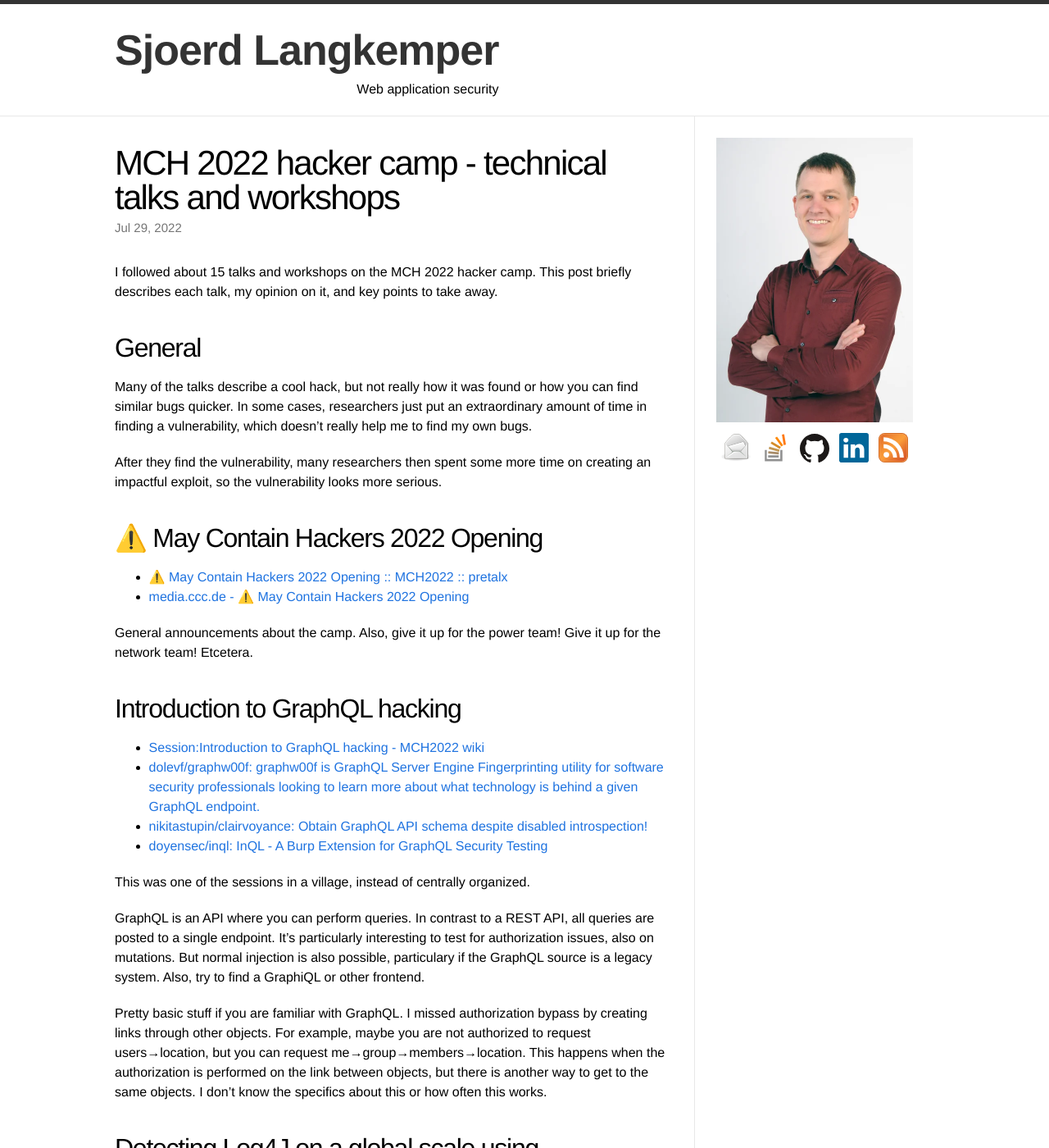
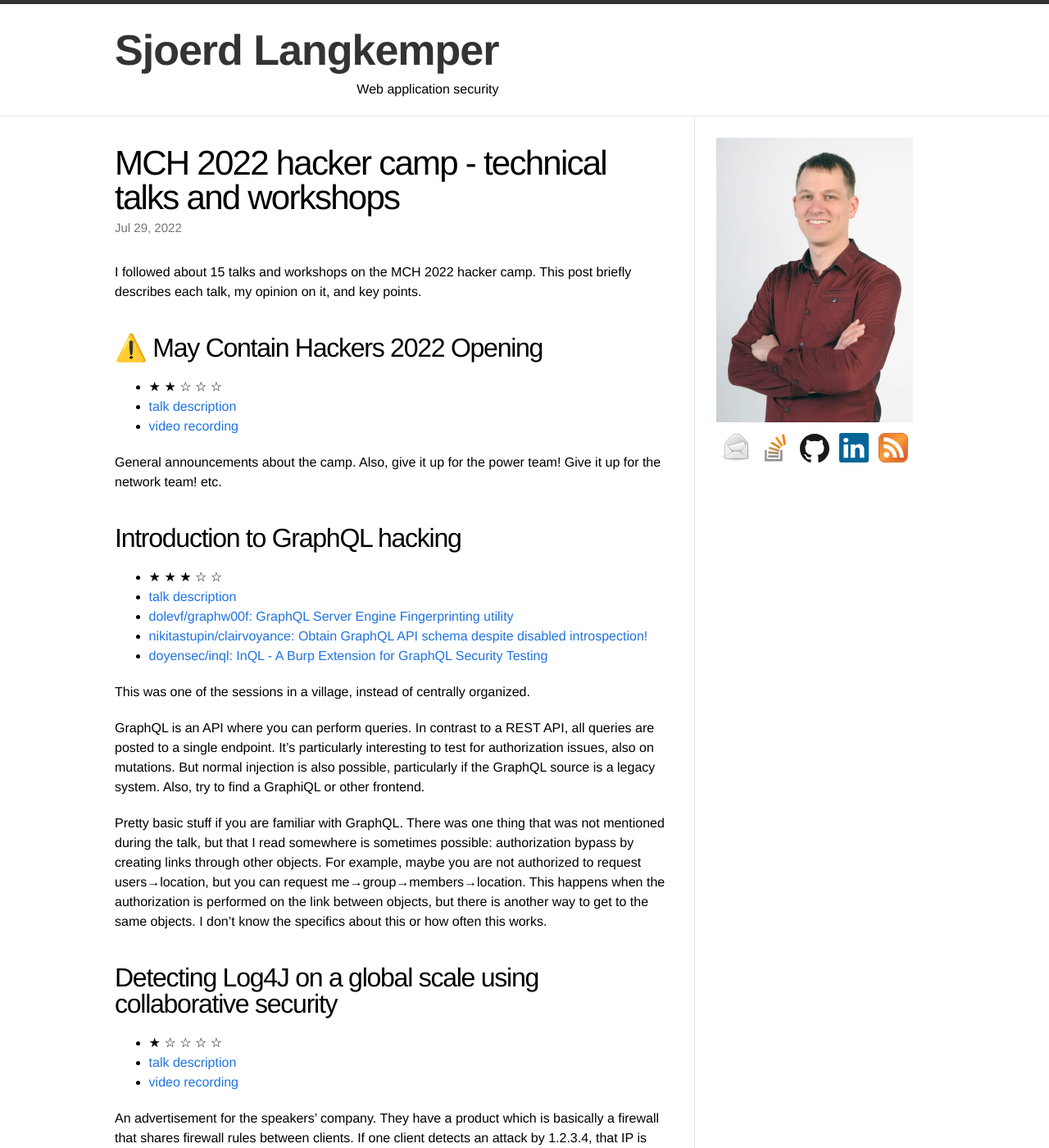
Before and after one commit to Sjord/Sjord.github.io, a Jekyll site: the page built from _posts/2022-07-27-mch-hacker-camp-technical-talks-workshops.md, in a window 1280 px wide and 1400 px high. Shown: the whole window at 82% size. Built offline with Jekyll 4.4.1, drawn with Linux system fonts in a browser that asks for light colours; some of the changed text lies outside the part shown.

Commit message:
Shorten links, add ratings

```diff
--- a/_posts/2022-07-27-mch-hacker-camp-technical-talks-workshops.md
+++ b/_posts/2022-07-27-mch-hacker-camp-technical-talks-workshops.md
@@ -5,40 +5,37 @@
 date: 2022-07-29
 ---
 
-I followed about 15 talks and workshops on the MCH 2022 hacker camp. This post briefly describes each talk, my opinion on it, and key points to take away.
+I followed about 15 talks and workshops on the MCH 2022 hacker camp. This post briefly describes each talk, my opinion on it, and key points.
 
 <!-- Photo source: https://pixabay.com/photos/speaker-talk-woman-microphone-6377629/ -->
 
-## General
-
-Many of the talks describe a cool hack, but not really how it was found or how you can find similar bugs quicker. In some cases, researchers just put an extraordinary amount of time in finding a vulnerability, which doesn't really help me to find my own bugs.
-
-After they find the vulnerability, many researchers then spent some more time on creating an impactful exploit, so the vulnerability looks more serious.
-
 ## ⚠️ May Contain Hackers 2022 Opening
 
-* [⚠️ May Contain Hackers 2022 Opening :: MCH2022 :: pretalx](https://program.mch2022.org/mch2022/talk/JBNXAX/)
-* [media.ccc.de - ⚠️ May Contain Hackers 2022 Opening](https://media.ccc.de/v/mch2022-109--may-contain-hackers-2022-opening)
+* &#9733; &#9733; &#9734; &#9734; &#9734;
+* [talk description](https://program.mch2022.org/mch2022/talk/JBNXAX/)
+* [video recording](https://media.ccc.de/v/mch2022-109--may-contain-hackers-2022-opening)
 
-General announcements about the camp. Also, give it up for the power team! Give it up for the network team! Etcetera.
+General announcements about the camp. Also, give it up for the power team! Give it up for the network team! etc.
 
 ## Introduction to GraphQL hacking
 
-* [Session:Introduction to GraphQL hacking - MCH2022 wiki](https://wiki.mch2022.org/Session:Introduction_to_GraphQL_hacking)
-* [dolevf/graphw00f: graphw00f is GraphQL Server Engine Fingerprinting utility for software security professionals looking to learn more about what technology is behind a given GraphQL endpoint.](https://github.com/dolevf/graphw00f)
+* &#9733; &#9733; &#9733; &#9734; &#9734;
+* [talk description](https://wiki.mch2022.org/Session:Introduction_to_GraphQL_hacking)
+* [dolevf/graphw00f: GraphQL Server Engine Fingerprinting utility](https://github.com/dolevf/graphw00f)
 * [nikitastupin/clairvoyance: Obtain GraphQL API schema despite disabled introspection!](https://github.com/nikitastupin/clairvoyance)
 * [doyensec/inql: InQL - A Burp Extension for GraphQL Security Testing](https://github.com/doyensec/inql)
 
 This was one of the sessions in a village, instead of centrally organized.
 
-GraphQL is an API where you can perform queries. In contrast to a REST API, all queries are posted to a single endpoint. It's particularly interesting to test for authorization issues, also on mutations. But normal injection is also possible, particulary if the GraphQL source is a legacy system. Also, try to find a GraphiQL or other frontend.
+GraphQL is an API where you can perform queries. In contrast to a REST API, all queries are posted to a single endpoint. It's particularly interesting to test for authorization issues, also on mutations. But normal injection is also possible, particularly if the GraphQL source is a legacy system. Also, try to find a GraphiQL or other frontend.
 
-Pretty basic stuff if you are familiar with GraphQL. I missed authorization bypass by creating links through other objects. For example, maybe you are not authorized to request users&#8594;location, but you can request me&#8594;group&#8594;members&#8594;location. This happens when the authorization is performed on the link between objects, but there is another way to get to the same objects. I don't know the specifics about this or how often this works.
+Pretty basic stuff if you are familiar with GraphQL. There was one thing that was not mentioned during the talk, but that I read somewhere is sometimes possible: authorization bypass by creating links through other objects. For example, maybe you are not authorized to request users&#8594;location, but you can request me&#8594;group&#8594;members&#8594;location. This happens when the authorization is performed on the link between objects, but there is another way to get to the same objects. I don't know the specifics about this or how often this works.
 
 ## Detecting Log4J on a global scale using collaborative security
 
-* [Detecting Log4J on a global scale using collaborative security :: MCH2022 :: pretalx](https://program.mch2022.org/mch2022/talk/DWKYMM/)
-* [media.ccc.de - Detecting Log4J on a global scale using collaborative security](https://media.ccc.de/v/mch2022-135-detecting-log4j-on-a-global-scale-using-collaborative-security)
+* &#9733; &#9734; &#9734; &#9734; &#9734;
+* [talk description](https://program.mch2022.org/mch2022/talk/DWKYMM/)
+* [video recording](https://media.ccc.de/v/mch2022-135-detecting-log4j-on-a-global-scale-using-collaborative-security)
 
 An advertisement for the speakers' company. They have a product which is basically a firewall that shares firewall rules between clients. If one client detects an attack by 1.2.3.4, that IP is also blocked on all other clients.
 
@@ -46,22 +43,24 @@
 
 I think it does make sense to collaborate more, or use open data about networks to determine the risk level of requests. But I thought this talk was a little disappointing.
 
-## M̶a̶y̶ Will Contain Climate Change
+## <s>May</s> Will Contain Climate Change
 
-* [M̶a̶y̶ Will Contain Climate Change :: MCH2022 :: pretalx](https://program.mch2022.org/mch2022/talk/U8AEE9/)
-* [media.ccc.de - M̶a̶y̶ Will Contain Climate Change](https://media.ccc.de/v/mch2022-278-m-a-y-will-contain-climate-change)
+* &#9733; &#9733; &#9733; &#9734; &#9734;
+* [talk description](https://program.mch2022.org/mch2022/talk/U8AEE9/)
+* [video recording](https://media.ccc.de/v/mch2022-278-m-a-y-will-contain-climate-change)
 
-A depressing talk about the state of the world. Take aways are:
+A depressing talk about the state of the world. Takeaways are:
 
 * Keep living your live. We are trying to save the environment so we can live happily ever after, and it is of no use to be intentionally miserable right now.
 * Don't stock up on beans, toilet paper and water, but do prepare for extreme weather.
 * Keep a sense of scale in mind. Petroleum distilleries in Rotterdam use about 1000 MW of thermal energy, so removing your charger from the socket after charging doesn't make a dent in the total energy usage.
 
-## bug hunting for normal people
+## Bug hunting for normal people
 
-* [bug hunting for normal people :: MCH2022 :: pretalx](https://program.mch2022.org/mch2022/talk/HVQDNE/)
-* [media.ccc.de - bug hunting for normal people](https://media.ccc.de/v/mch2022-180-bug-hunting-for-normal-people#t=1512)
-* [What is pywinauto — pywinauto 0.6.8 documentation](https://pywinauto.readthedocs.io/en/latest/)
+* &#9733; &#9734; &#9734; &#9734; &#9734;
+* [talk description](https://program.mch2022.org/mch2022/talk/HVQDNE/)
+* [video recording](https://media.ccc.de/v/mch2022-180-bug-hunting-for-normal-people#t=1512)
+* [pywinauto - Windows GUI Automation with Python](https://pywinauto.readthedocs.io/en/latest/)
 * [SkyLined/BugId: Detect, analyze and uniquely identify crashes in Windows applications](https://github.com/SkyLined/BugId)
 * [MozillaSecurity/lithium: Line-based testcase reducer](https://github.com/MozillaSecurity/lithium/)
 * [posidron/dharma: Generation-based, context-free grammar fuzzer.](https://github.com/posidron/dharma)
@@ -76,11 +75,12 @@
 
 ## “You give me fever, fever all through the night": Hack attacks against wireless medical devices and the virtual patient
 
-* [“You give me fever, fever all through the night": Hack attacks against wireless medical devices and the virtual patient :: MCH2022 :: pretalx](https://program.mch2022.org/mch2022/talk/EUMTS7/)
+* &#9733; &#9733; &#9733; &#9733; &#9734; ?
+* [talk description](https://program.mch2022.org/mch2022/talk/EUMTS7/)
 
-[Isabel Straw](https://twitter.com/IsabelStrawMD/status/1551851704743772161) explained in 15 minutes about how medical devices can be hacked, and after that there was a threat modelling workshop for medical devices.
+[Isabel Straw](https://twitter.com/IsabelStrawMD/status/1551851704743772161) explained in 15 minutes about how medical devices can be hacked, and after that there was a threat modeling workshop for medical devices.
 
-We arrived 15 minutes late to this workshop, so we missed all of the explanation. The medical devices were a blood sugar sensor, a heartrate sensor, and a muscle stimulator. The participants had to think about how these can be hacked and what the impact of it would be.
+We arrived 15 minutes late to this workshop, so we missed all of the explanation. The medical devices were a blood sugar sensor, a heart rate sensor, and a muscle stimulator. The participants had to think about how these can be hacked and what the impact of it would be.
 
 One attack method was to just replace the phone app by a malicious app that looks similar. In this case, it doesn't matter how well secured the device or protocol is. The malicious app wouldn't use any of those, but just show fake results. So the attacker wouldn't have to break any security.
 
@@ -88,8 +88,11 @@
 
 ## Electronic Locks: Bumping and Other Mischief
 
-* [Electronic Locks: Bumping and Other Mischief :: MCH2022 :: pretalx](https://program.mch2022.org/mch2022/talk/KBVXRU/)
-* [media.ccc.de - Electronic Locks: Bumping and Other Mischief](https://media.ccc.de/v/mch2022-264-electronic-locks-bumping-and-other-mischief)
+* &#9733; &#9733; &#9733; &#9733; &#9734; ?
+* [talk description](https://program.mch2022.org/mch2022/talk/KBVXRU/)
+* [video recording](https://media.ccc.de/v/mch2022-264-electronic-locks-bumping-and-other-mischief)
+
+I was walking around on the terrain, and a talk was going on about locks inside a tent. I stepped in and attended this talk for a while, but I missed the first 20 minutes or so.
 
 The speaker has many electronic locks, where the weak spot is often in the physical field. By hitting locks, placing a magnet on them, or by using a hammer drill, they open multiple electronic locks in a manner that looks way too easy.
 
@@ -97,8 +100,9 @@
 
 ## Power of Play! How to relearn playfulness.
 
-* [Power of Play! How to relearn playfulness. :: MCH2022 :: pretalx](https://program.mch2022.org/mch2022/talk/QTSAFP/)
-* [Serious Play and Gamification Expert | Happy Game Changers](https://www.happygamechangers.com/)
+* &#9733; &#9733; &#9733; &#9733; &#9733;
+* [talk description](https://program.mch2022.org/mch2022/talk/QTSAFP/)
+* [Happy Game Changers - Serious Play and Gamification Expert](https://www.happygamechangers.com/)
 * [Global Play Brigade - Play it Forward. Change our World](https://www.globalplaybrigade.org/)
 * [#play14](https://play14.org/)
 
@@ -108,10 +112,13 @@
 
 For example, it could be fun to guess vulnerabilities with yes/no questions. It would force participants think about what questions to ask to find out what the vulnerability is.
 
+One game was about "hacking" a group of people. The group agreed on two rules on how to answer to yes/no questions. Me and a fellow hacker must figure out the algorithm by asking the questions and see how everyone responds. I asked loads of questions, but in the end my companion hacker solved the puzzle, while I was still in the dark. I had discarded the correct solution as impossible, because the game behaved slightly different then I expected. This is perhaps also a lesson when hacking, to not quickly discard a possibility.
+
 ## My journey to find vulnerabilities in macOS
 
-* [My journey to find vulnerabilities in macOS :: MCH2022 :: pretalx](https://program.mch2022.org/mch2022/talk/973QGG/)
-[media.ccc.de - My journey to find vulnerabilities in macOS](https://media.ccc.de/v/mch2022-291-my-journey-to-find-vulnerabilities-in-macos)
+* &#9733; &#9733; &#9733; &#9733; &#9733;
+* [talk description](https://program.mch2022.org/mch2022/talk/973QGG/)
+* [video recording](https://media.ccc.de/v/mch2022-291-my-journey-to-find-vulnerabilities-in-macos)
 
 A cool hacking talk, where downloading a ZIP file is sufficient to take over a system. The ZIP file contains an application with an alias file, which is basically a symbolic link. This link points to a SMB share, which is by default mounted in /Volumes. But due to a path traversal bug, it can be mounted in any location on the file system. By mounting it in a zsh config directory location, code is executed when a shell is started. This gives remote code execution, but MacOS security controls reduce the impact. So the speaker also bypasses TCC, SIP and GateKeeper to have an actual RCE.
 
@@ -119,17 +126,19 @@
 
 ## Hacking the pandemic's most popular software: Zoom
 
-* [Hacking the pandemic's most popular software: Zoom :: MCH2022 :: pretalx](https://program.mch2022.org/mch2022/talk/QVXXUP/)
-* [media.ccc.de - Hacking the pandemic's most popular software: Zoom](https://media.ccc.de/v/mch2022-152-hacking-the-pandemic-s-most-popular-software-zoom#t=1053)
+* &#9733; &#9733; &#9733; &#9733; &#9734;
+* [talk description](https://program.mch2022.org/mch2022/talk/QVXXUP/)
+* [video recording](https://media.ccc.de/v/mch2022-152-hacking-the-pandemic-s-most-popular-software-zoom#t=1053)
 
-Cool hacking talk, where a heap overlow in Zoom is combined with several low-risk vulnerabilities to result in remote code execution. Notably, the researchers force the allocation on the low-fragmentation heap, which was conventionally said to be hard to exploit.
+Cool hacking talk, where a heap overflow in Zoom is combined with several low-risk vulnerabilities to result in remote code execution. Notably, the researchers force the allocation on the low-fragmentation heap, which was conventionally said to be hard to exploit.
 
 These guys spend two weeks on finding the original vulnerability, and six weeks on getting the exploit to work. It's impressive work, but most of us don't have two months to spend on developing exploits.
 
 ## Finding 0days in Enterprise Web Applications
 
-* [Finding 0days in Enterprise Web Applications :: MCH2022 :: pretalx](https://program.mch2022.org/mch2022/talk/EF7VSC/)
-* [media.ccc.de - Finding 0days in Enterprise Web Applications](https://media.ccc.de/v/mch2022-99-finding-0days-in-enterprise-web-applications)
+* &#9733; &#9733; &#9733; &#9734; &#9734;
+* [talk description](https://program.mch2022.org/mch2022/talk/EF7VSC/)
+* [video recording](https://media.ccc.de/v/mch2022-99-finding-0days-in-enterprise-web-applications)
 
 [Shubham](https://shubs.io/) reviews code of enterprise applications to find vulnerabilities. He obtains the source code from cloud marketplaces, docker hub, or by asking sales for a demo.
 
@@ -139,32 +148,46 @@
 
 ## What to do when someone close to you takes their life and you are not Tech-Savvy
 
-* [What to do when someone close to you takes their life and you are not Tech-Savvy :: MCH2022 :: pretalx](https://program.mch2022.org/mch2022/talk/7PZANM/)
-* [media.ccc.de - What to do when someone close to you takes their life and you are not Tech-Savvy](https://media.ccc.de/v/mch2022-219-0-what-to-do-when-someone-close-to-you-takes-their-life-and-you-are-not-tech-savvy)
+* &#9733; &#9733; &#9733; &#9734; &#9734;
+* [talk description](https://program.mch2022.org/mch2022/talk/7PZANM/)
+* [video recording](https://media.ccc.de/v/mch2022-219-0-what-to-do-when-someone-close-to-you-takes-their-life-and-you-are-not-tech-savvy)
 
 An emotional talk about postmortum data forensics, to provide answers to relatives. This talk is more about ethics, trust, privacy and mental health, and that makes it interesting.
 
+Key takeaway was to prepare things in the event of your death.
+
+While I was away on MCH, the internet went out at home. My girlfriend had no idea what to do. She called the internet provider helpdesk, which reset the Wi-Fi router, which fixed some things and made other things worse. Point is, I made the home network too complicated for my girlfriend to manage on her own. This gives problems when I am away for a couple of days, but will cause a real headache when I am death or otherwise indefinitely unavailable.
+
+Their clients trusted the speakers to handle sensitive jobs. That's a level of professionalism that I rarely see.
+
+When someone mentions suicide to you, even as a joke, you should engage the conversation and not laugh it away. This is pretty hard for most people, but there's [online training (Dutch)](https://vraagmaar.113.nl/online-training/) to help with this.
+
 ## OpenStreetMap for Beginners
 
-* [OpenStreetMap for Beginners :: MCH2022 :: pretalx](https://program.mch2022.org/mch2022/talk/EWVPDA/)
+* &#9733; &#9733; &#9733; &#9733; &#9734;
+* [talk description](https://program.mch2022.org/mch2022/talk/EWVPDA/)
 * [MapComplete](https://mapcomplete.osm.be/?language=en)
 * [uMap](https://umap.openstreetmap.fr/en/)
-* [OpenWhateverMap :: An Open Awsumnez Map](https://openwhatevermap.xyz/#3/27.99/17.93)
+* [OpenWhateverMap](https://openwhatevermap.xyz/#3/27.99/17.93)
 
 Just an intro into [OpenStreetMap](https://www.openstreetmap.org/).
 
 This workshop was supposed to be held in Dutch. However, several people showed up who didn't spoke Dutch, and it was held in English.
 
+I already knew about OpenStreetmap, and regularly annoy my girlfriend during hikes by stopping to add a bench to the map. So what was told was pretty familiar, but still interesting and fun.
+
 ## First Privacy, Now Safety: An Anthology of Tales from the Front Lines of Cyber Physical Security
 
-* [First Privacy, Now Safety: An Anthology of Tales from the Front Lines of Cyber Physical Security :: MCH2022 :: pretalx](https://program.mch2022.org/mch2022/talk/QYAUZT/)
+* &#9733; &#9734; &#9734; &#9734; &#9734;
+* [talk description](https://program.mch2022.org/mch2022/talk/QYAUZT/)
 * [Triton (malware) - Wikipedia](https://en.wikipedia.org/wiki/Triton_(malware))
 
 Hackers can hack industrial control systems to blow up factories. To a cybersecurity attack can have physical impact, which we already knew from Stuxnet. This talk is more about the general trend, and quite low on technical details.
 
 ## ffuf the web - automatable web attack techniques
 
-* [ffuf the web - automatable web attack techniques :: MCH2022 :: pretalx](https://program.mch2022.org/mch2022/talk/FACWJG/)
+* &#9733; &#9733; &#9734; &#9734; &#9734; ?
+* [workshop description](https://program.mch2022.org/mch2022/talk/FACWJG/)
 * [amass — Automated Attack Surface Mapping - Daniel Miessler](https://danielmiessler.com/study/amass/)
 * [ffuf/ffuf: Fast web fuzzer written in Go](https://github.com/ffuf/ffuf)
 * [slides](https://io.fi/ffuf-workshop/)
@@ -176,8 +199,9 @@
 
 ## Project TEMPA - Demystifying Tesla's Bluetooth Passive Entry System
 
-* [Project TEMPA - Demystifying Tesla's Bluetooth Passive Entry System :: MCH2022 :: pretalx](https://program.mch2022.org/mch2022/talk/DCTJDE/)
-* [media.ccc.de - Project TEMPA - Demystifying Tesla's Bluetooth Passive Entry System](https://media.ccc.de/v/mch2022-235-project-tempa-demystifying-tesla-s-bluetooth-passive-entry-system)
+* &#9733; &#9733; &#9733; &#9733; &#9734;
+* [talk description](https://program.mch2022.org/mch2022/talk/DCTJDE/)
+* [video recording](https://media.ccc.de/v/mch2022-235-project-tempa-demystifying-tesla-s-bluetooth-passive-entry-system)
 
 Hacking Teslas. Tesla has several ways to open and drive the car, such as NFC card and phone presence. Technical talks with some cool hacks.
 
@@ -187,7 +211,9 @@
 
 ## Single Sign-On: A Hacker's Perspective
 
-* [Single Sign-On: A Hacker's Perspective :: MCH2022 :: pretalx](https://program.mch2022.org/mch2022/talk/MTTAXV/)
+* &#9733; &#9733; &#9733; &#9734; &#9734;
+* [talk description](https://program.mch2022.org/mch2022/talk/MTTAXV/)
+* [video recording](https://media.ccc.de/v/mch2022-201-single-sign-on-a-hacker-s-perspective)
 
 A talk about SAML, OAuth and OpenID. Some interesting attack scenarios, like login CSRF and malicious service providers.
 
@@ -195,24 +221,16 @@
 
 I had hoped to gain more information about how to check the actual tokens. JWTs contain fields like `exp`, `aud`, `iat`, etc. Should the application check these? This was given no attention.
 
-## Read more
+## Conclusion
 
-### Links to talks
+Many of the talks describe a cool hack, but not really how it was found or how you can find similar bugs quicker. In some cases, researchers just put an extraordinary amount of time in finding a vulnerability, which doesn't really help me to find my own bugs.
 
-* [⚠️ May Contain Hackers 2022 Opening :: MCH2022 :: pretalx](https://program.mch2022.org/mch2022/talk/JBNXAX/)
-* [Session:Introduction to GraphQL hacking - MCH2022 wiki](https://wiki.mch2022.org/Session:Introduction_to_GraphQL_hacking)
-* [Detecting Log4J on a global scale using collaborative security :: MCH2022 :: pretalx](https://program.mch2022.org/mch2022/talk/DWKYMM/)
-* [M̶a̶y̶ Will Contain Climate Change :: MCH2022 :: pretalx](https://program.mch2022.org/mch2022/talk/U8AEE9/)
-* [bug hunting for normal people :: MCH2022 :: pretalx](https://program.mch2022.org/mch2022/talk/HVQDNE/)
-* [Electronic Locks: Bumping and Other Mischief :: MCH2022 :: pretalx](https://program.mch2022.org/mch2022/talk/KBVXRU/)
-* [Power of Play! How to relearn playfulness. :: MCH2022 :: pretalx](https://program.mch2022.org/mch2022/talk/QTSAFP/)
-* [My journey to find vulnerabilities in macOS :: MCH2022 :: pretalx](https://program.mch2022.org/mch2022/talk/973QGG/)
-* [Hacking the pandemic's most popular software: Zoom :: MCH2022 :: pretalx](https://program.mch2022.org/mch2022/talk/QVXXUP/)
-* [Finding 0days in Enterprise Web Applications :: MCH2022 :: pretalx](https://program.mch2022.org/mch2022/talk/EF7VSC/)
-* [What to do when someone close to you takes their life and you are not Tech-Savvy :: MCH2022 :: pretalx](https://program.mch2022.org/mch2022/talk/7PZANM/)
-* [OpenStreetMap for Beginners :: MCH2022 :: pretalx](https://program.mch2022.org/mch2022/talk/EWVPDA/)
-* [First Privacy, Now Safety: An Anthology of Tales from the Front Lines of Cyber Physical Security :: MCH2022 :: pretalx](https://program.mch2022.org/mch2022/talk/QYAUZT/)
-* [ffuf the web - automatable web attack techniques :: MCH2022 :: pretalx](https://program.mch2022.org/mch2022/talk/FACWJG/)
-* [Project TEMPA - Demystifying Tesla's Bluetooth Passive Entry System :: MCH2022 :: pretalx](https://program.mch2022.org/mch2022/talk/DCTJDE/)
-* [macOS local security: escaping the sandbox and bypassing TCC :: MCH2022 :: pretalx](https://program.mch2022.org/mch2022/talk/WEBRZC/)
-* [Single Sign-On: A Hacker's Perspective :: MCH2022 :: pretalx](https://program.mch2022.org/mch2022/talk/MTTAXV/)
+After they find the vulnerability, many researchers then spent some more time on creating an impactful exploit, so the vulnerability looks more serious.
+
+The non-technical talks or less technical talks were actually the most interesting. These give you insights outside of the hacker bubble.
+
+### Next time
+
+* Research which speakers are great before the event.
+* Come on time for workshops. It matters less for talks.
+* Join more non-technical workshops, or talks about atypical subjects.
```
